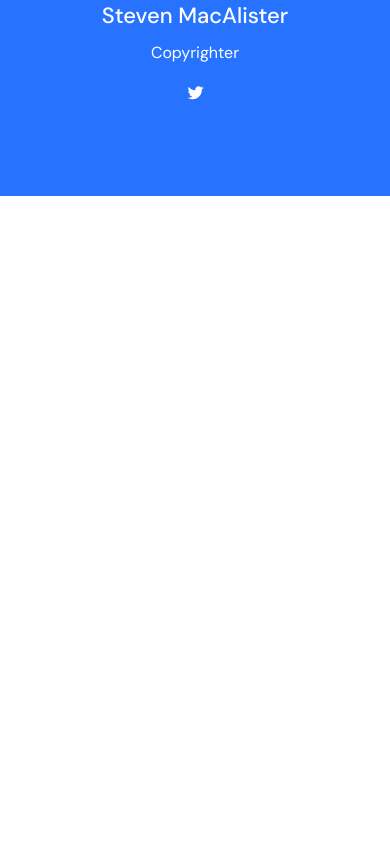
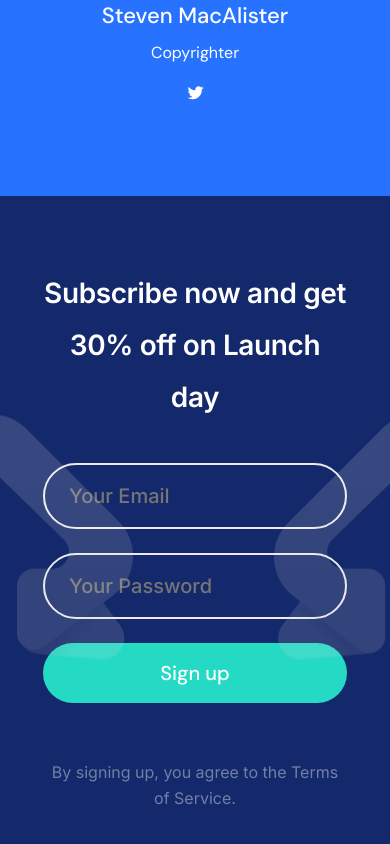
Before and after one commit to dennyangestipratama/web-authzn, a React (Create React App) app: page / in a window 390 px wide. Shown: the part 6471-7315 px from the top of the page. Before the commit the page ends 6667 px from the top, so only its background shows below. Built offline with nearby package versions, Linux system fonts and the light colour scheme.

Commit message:
fix mobile view subscribe section

```diff
--- a/src/Styles/pages/_subscribe.scss
+++ b/src/Styles/pages/_subscribe.scss
@@ -22,7 +22,7 @@
     }
 
     @include respondTo(tablet) {
-        display: none;
+        padding: 71px 43px;
     }
 }
 
@@ -33,6 +33,10 @@
     align-items: center;
     justify-content: center;
     margin: 40px 0 56px;
+
+    @include respondTo(tablet) {
+        display: block;
+    }
 }
 
 .subscribe__form input {
@@ -46,6 +50,10 @@
     font-size: 20px;
     line-height: 26px;
     color: rgba(255, 255, 255, 0.4);
+
+    @include respondTo(tablet) {
+        margin-bottom: 24px;
+    }
 }
 
 .subscribe__form button {
@@ -63,6 +71,10 @@
     &:hover {
         background: hsl(173, 71%, 60%);
     }
+
+    @include respondTo(tablet) {
+        width: 100%;
+    }
 }
 
 .subscribe h3 {
@@ -72,6 +84,10 @@
     line-height: 52px;
     text-align: center;
     letter-spacing: -0.4px;
+
+    @include respondTo(tablet) {
+        font-size: 28px;
+    }
 }
 
 .subscribe p {
```
